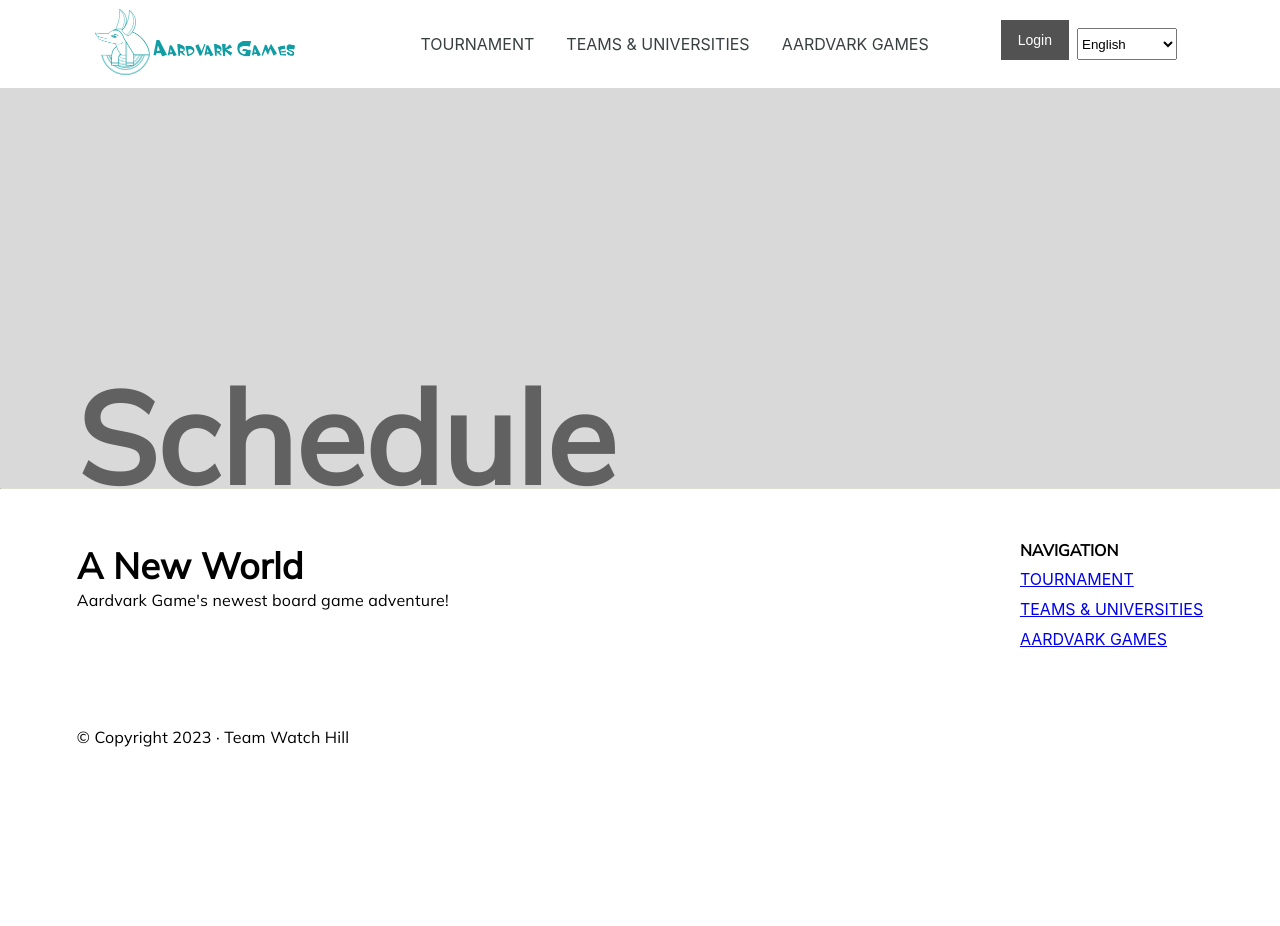
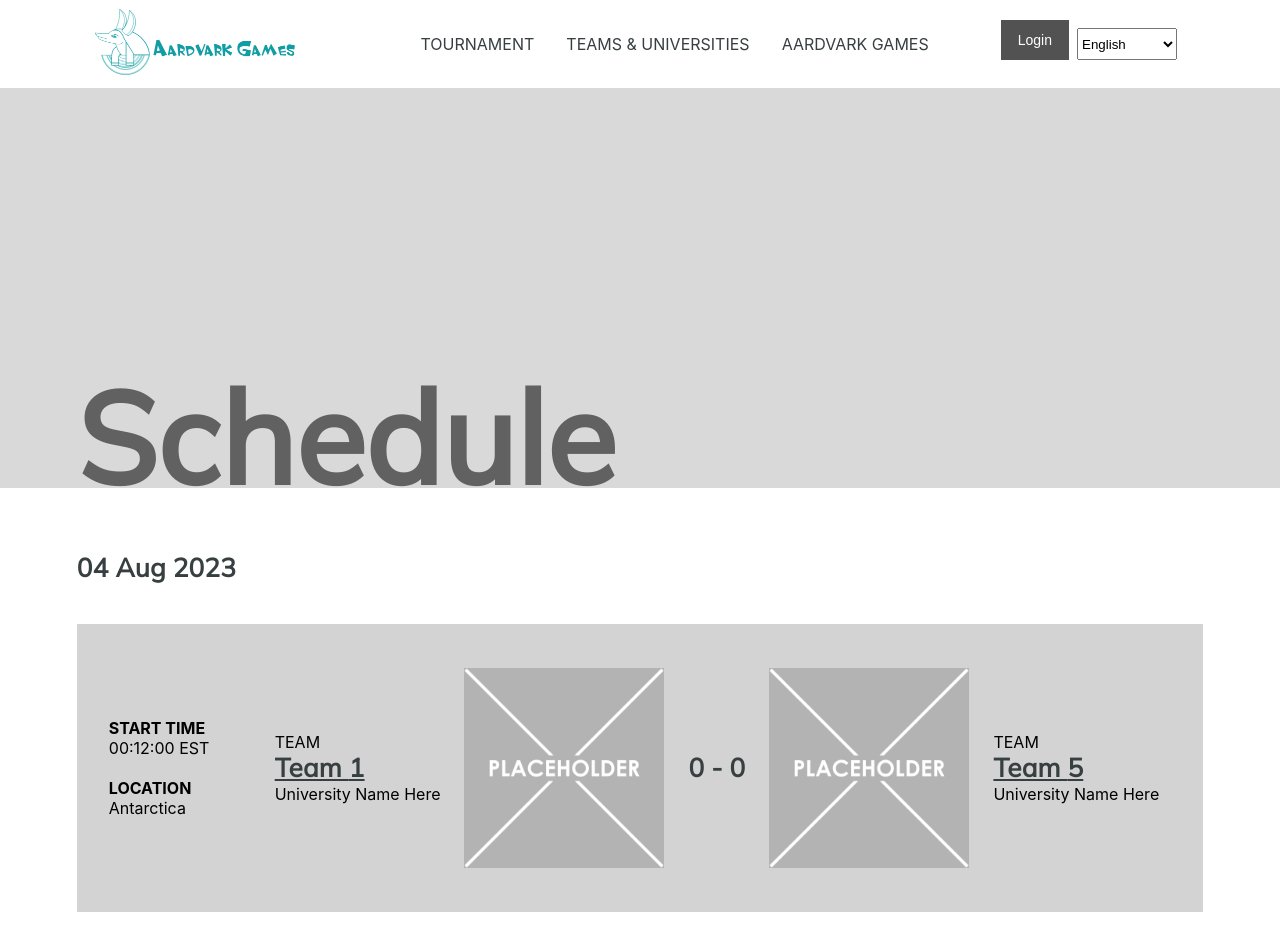
Before and after one commit to ISTE-500-501-TeamWatchHill/frontend, a React (Create React App) app: page /schedule in a window 1280 px wide. Shown: the top 926 px of the page. Before the commit the page ends 800 px from the top, so only its background shows below. Built offline with nearby package versions, Linux system fonts and the light colour scheme.

Commit message:
Schedule page to prep for games data

```diff
--- /dev/null
+++ b/src/components/gameblock/gameblock.js
@@ -0,0 +1,67 @@
+import React from 'react';
+import styles from './gameblock.module.css';
+import globalStyles from '../../pages/pages.module.css';
+
+import Header from '../header/header';
+import image from '../placeholder.png';
+
+const GameBlock = (props) => {
+    if (!props.game.gameid) {
+        throw new Error ("ERROR: No game id.");
+    }
+
+    if (!props.game.teamoneid) {
+        throw new Error ("ERROR: No team one id.");
+    }
+
+    if (!props.game.teamtwoid) {
+        throw new Error ("ERROR: No team two id.");
+    }
+
+    if (!props.game.datetime) {
+        throw new Error ("ERROR: No game date and time.");
+    }
+
+    if (!props.game.location) {
+        throw new Error ("ERROR: No game location.");
+    }
+
+    return (
+        <>
+            <div className={globalStyles.block}>
+                <div className={`${styles.flex} ${styles.center}`}>
+                    <div>
+                        <p><strong>START TIME</strong></p>
+                        <p>{props.game.datetime.substring(12)}</p>
+                        <br/>
+                        <p><strong>LOCATION</strong></p>
+                        <p>{props.game.location}</p>
+                    </div>
+
+                    <div className={`${globalStyles.flex} ${styles.center}`}>
+                        <div>
+                            <p>TEAM</p>
+                            <a href={"/team/" + props.game.teamoneid} key={"/team/" + props.game.teamoneid} className={globalStyles.text}>Team {props.game.teamoneid}</a>
+                            <p>University Name Here</p>
+                        </div>
+
+                        <img className={globalStyles.img} src={image} alt="Placeholder"/>
+
+                        <div>
+                            <p className={globalStyles.text}>0 - 0</p>
+                        </div>
+
+                        <img className={globalStyles.img} src={image} alt="Placeholder"/>
+
+                        <div>
+                            <p>TEAM</p>
+                            <a href={"/team/" + props.game.teamtwoid} key={"/team/" + props.game.teamtwoid}className={globalStyles.text}>Team {props.game.teamtwoid}</a>
+                            <p>University Name Here</p>
+                        </div>
+                    </div>
+                </div>
+            </div>
+        </>
+    )
+};
+export default GameBlock;
--- /dev/null
+++ b/src/components/gameblock/gameblock.module.css
@@ -0,0 +1,10 @@
+.flex {
+    display: flex;
+    justify-content: space-between;
+    flex-direction: row;
+    margin: 12px
+}
+
+.center {
+    align-items: center;
+}
--- a/src/pages/tournament/schedule/schedule.js
+++ b/src/pages/tournament/schedule/schedule.js
@@ -1,5 +1,43 @@
 import React from 'react';
+import globalStyles from '../../pages.module.css';
+
 import Header from '../../../components/header/header';
+import GameBlock from '../../../components/gameblock/gameblock';
+
+//Hard coded for now- will grab from database.
+const rawgames = [
+  { gameid: 1, teamoneid: 1, teamtwoid: 5, datetime: "04 Aug 2023 00:12:00 EST", location: "Antarctica" },
+  { gameid: 2, teamoneid: 2, teamtwoid: 6, datetime: "04 Aug 2023 00:12:00 EST", location: "Antarctica" },
+  { gameid: 3, teamoneid: 3, teamtwoid: 7, datetime: "05 Aug 2023 00:01:00 EST", location: "Antarctica" },
+  { gameid: 4, teamoneid: 4, teamtwoid: 8, datetime: "05 Aug 2023 00:12:00 EST", location: "Antarctica" }
+];
+
+//parallel array
+let gamesDates = [
+  // "date1"
+];
+
+let games = [
+  // [
+  //   {Games_with_1_date_here: "time 1"},
+  //   {Games_with_1_date_here: "time 2"}
+  // ]
+];
+
+rawgames.forEach((game) => {
+  //Get index of date if its in splitGamesDates otherwise returns -1
+  const index = gamesDates.indexOf(game.datetime.substring(0,11)); //needs to be date only not datetime
+
+
+  if (index === -1) {
+    //index is -1, create a new array
+    gamesDates.push(game.datetime.substring(0,11)) //need to push date only not datetime
+    games.push([game]); //push new empty array with game in it
+  } else {
+    //add game to that already existing date array
+    games[index].push(game); //push game to already existing array
+  }
+});
 
 const Schedule = () => {
   return (
@@ -7,6 +45,39 @@ const Schedule = () => {
           <Header
             name="Schedule"
           />
+
+          {/* TODO FOR ALEXIS
+            filter games by date/team/university location
+            incorporate endpoint
+             */}
+
+
+          <div className={`${globalStyles.grid_page} ${globalStyles.margin8_top}`}>
+            <div className={`${globalStyles.body_margin} ${globalStyles.grid_list}`}>
+                {/* Teams */}
+                {
+                  games.map( (gamesForDateX) => {
+                    return (
+                      <>
+                        <h3 className={`${globalStyles.text} ${globalStyles.sub_header_spacer}`}>{gamesDates[games.indexOf(gamesForDateX)]}</h3>
+
+                        {
+                          // eslint-disable-next-line
+                          gamesForDateX.map((game) => {
+                            return (
+                                // TODO: change key to use unique identifier
+                                <GameBlock key={game.gameid} game={game} />
+                            )
+                          })
+                        }
+
+                        <div className={globalStyles.margin8_bottom}></div>
+                      </>
+                    )
+                  })
+                };
+            </div>
+          </div>
         </>
     )
   };
```
